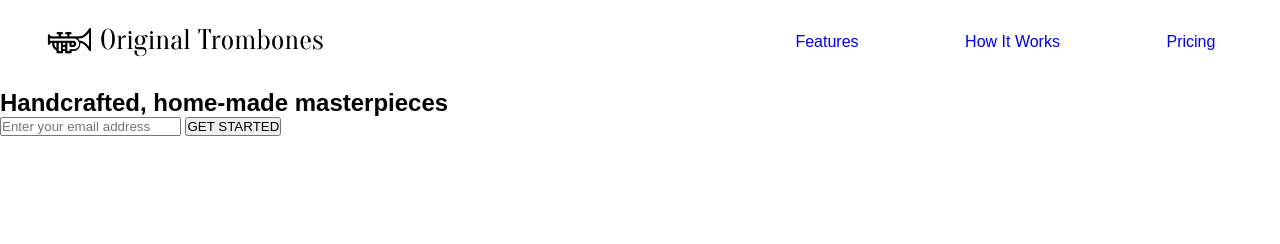
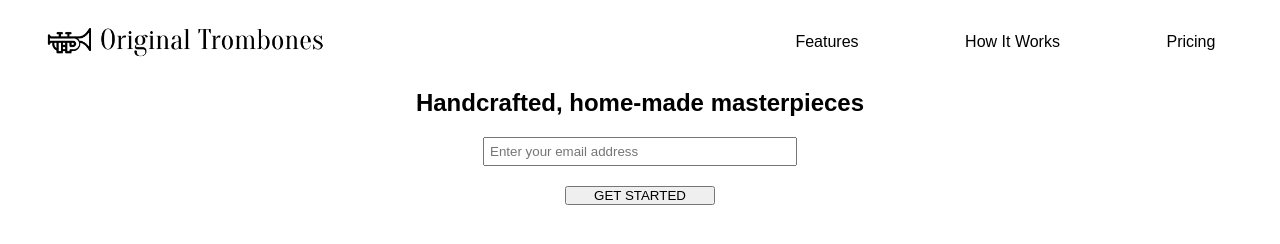
Before and after one commit to orisadex/productlandingpage, a plain HTML site: page src/index.html in a window 1280 px wide. Drawn offline with Linux system fonts and the light colour scheme.

Commit message:
Update style

```diff
--- a/src/index.html
+++ b/src/index.html
@@ -25,5 +25,8 @@
             <input type="submit" value="GET STARTED" id="submit">
         </form>
     </section>
+    <section >
+
+    </section>
 </body>
 </html>
--- a/src/style.css
+++ b/src/style.css
@@ -29,5 +29,36 @@ header {
 }
 
 .nav-link {
+    color: black;
     text-decoration: none;
 }
+
+section {
+    display: block;
+    margin: auto;
+}
+
+h1 {
+    display: block;
+    text-align: center;
+    margin-bottom: 20px;
+}
+
+#form {
+    max-width: 300px;
+    display: flex;
+    flex-direction: column;
+    align-items: center;
+    margin: auto;
+}
+
+#email {
+    width: 300px;
+    padding: 5px;
+    margin-bottom: 20px;
+}
+
+#submit {
+
+    width: 150px;
+}
```
